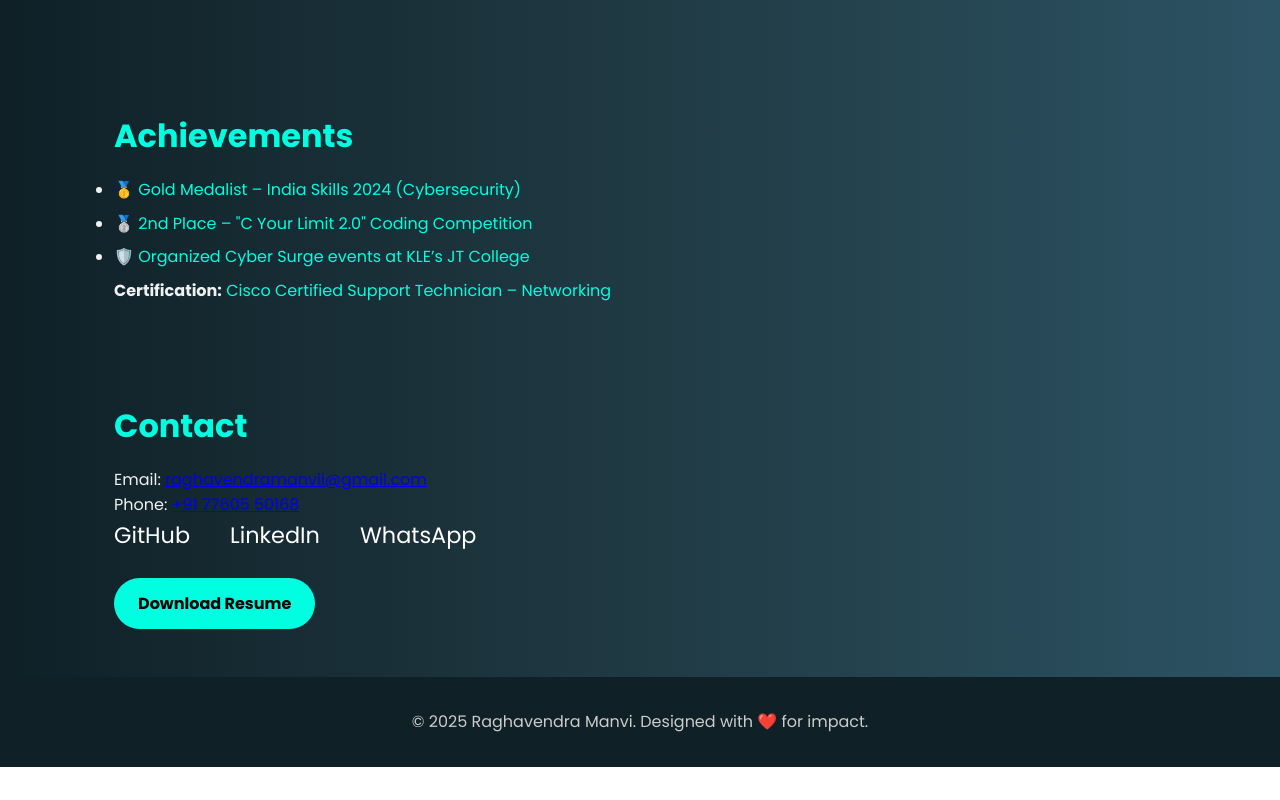
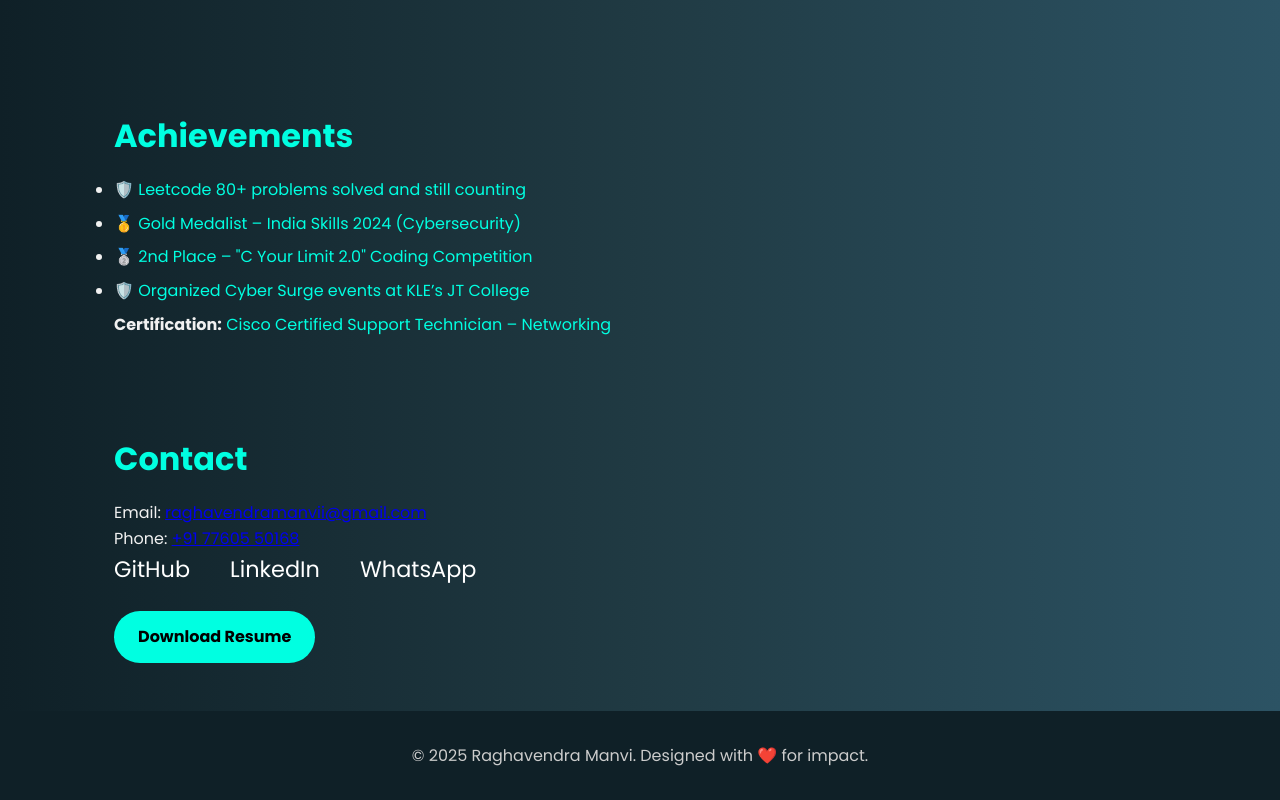
Before and after one commit to rockraghumnv/Raghavendra-portfolio, a plain HTML site: page index.html in a window 1280 px wide. Shown: the part 1395-2195 px from the top of the page. Before the commit the page ends 2162 px from the top, so only its background shows below. Drawn offline with Linux system fonts and the light colour scheme.

Commit message:
Update index.html

```diff
--- a/index.html
+++ b/index.html
@@ -83,6 +83,7 @@
   </section>  <section id="achievements">
     <h2>Achievements</h2>
  <ul>
+   <li>🛡️ <a href="https://leetcode.com/u/raghu_mnv/" style="color:#00ffe1;text-decoration:none;"> Leetcode 80+ problems solved and still counting </a></li>
   <li>🥇 <a href="https://www.linkedin.com/posts/raghavendra-manvi-375458222_cybersecurity-indiaskills2024-nsqf-activity-7302672549061042176-DveB?utm_source=share&utm_medium=member_android&rcm=ACoAADfznQkBBqIbiy-izVjLpXNIudreOVg-DQE" target="_blank" style="color:#00ffe1;text-decoration:none;">Gold Medalist – India Skills 2024 (Cybersecurity)</a></li>
   <li>🥈 <a href="https://www.linkedin.com/posts/raghavendra-manvi-375458222_2nd-place-in-coding-competition-held-at-dharwad-activity-7171933701424005120-7vzS?utm_source=share&utm_medium=member_android&rcm=ACoAADfznQkBBqIbiy-izVjLpXNIudreOVg-DQE" target="_blank" style="color:#00ffe1;text-decoration:none;">2nd Place – "C Your Limit 2.0" Coding Competition</a></li>
   <li>🛡️ <a href="https://www.linkedin.com/posts/raghavendra-manvi-375458222_proud-to-have-coordinated-the-cybersurge-activity-7214593386987601920-yrpm?utm_source=share&utm_medium=member_android&rcm=ACoAADfznQkBBqIbiy-izVjLpXNIudreOVg-DQE" target="_blank" style="color:#00ffe1;text-decoration:none;">Organized Cyber Surge events at KLE’s JT College</a></li>
```
